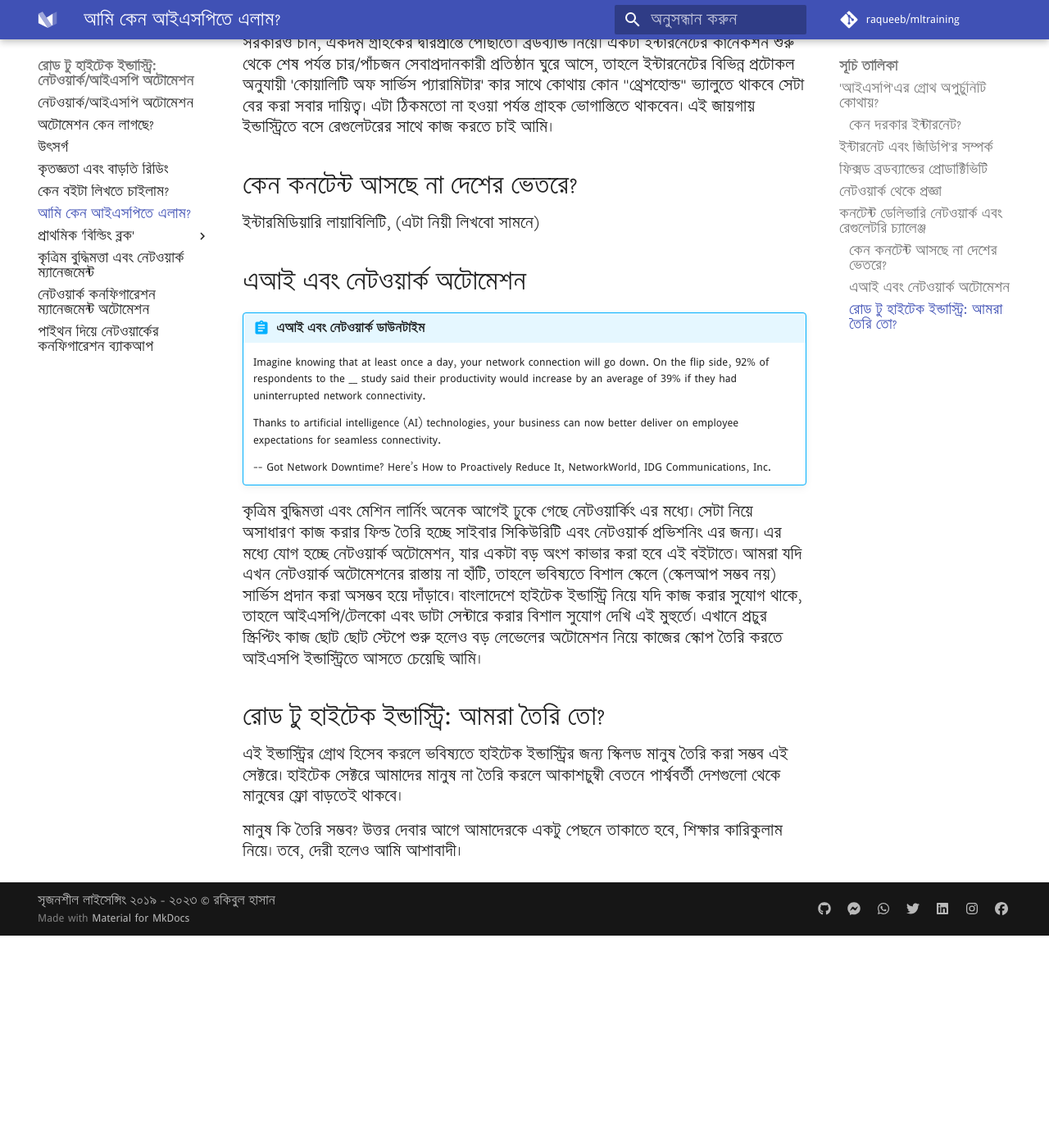
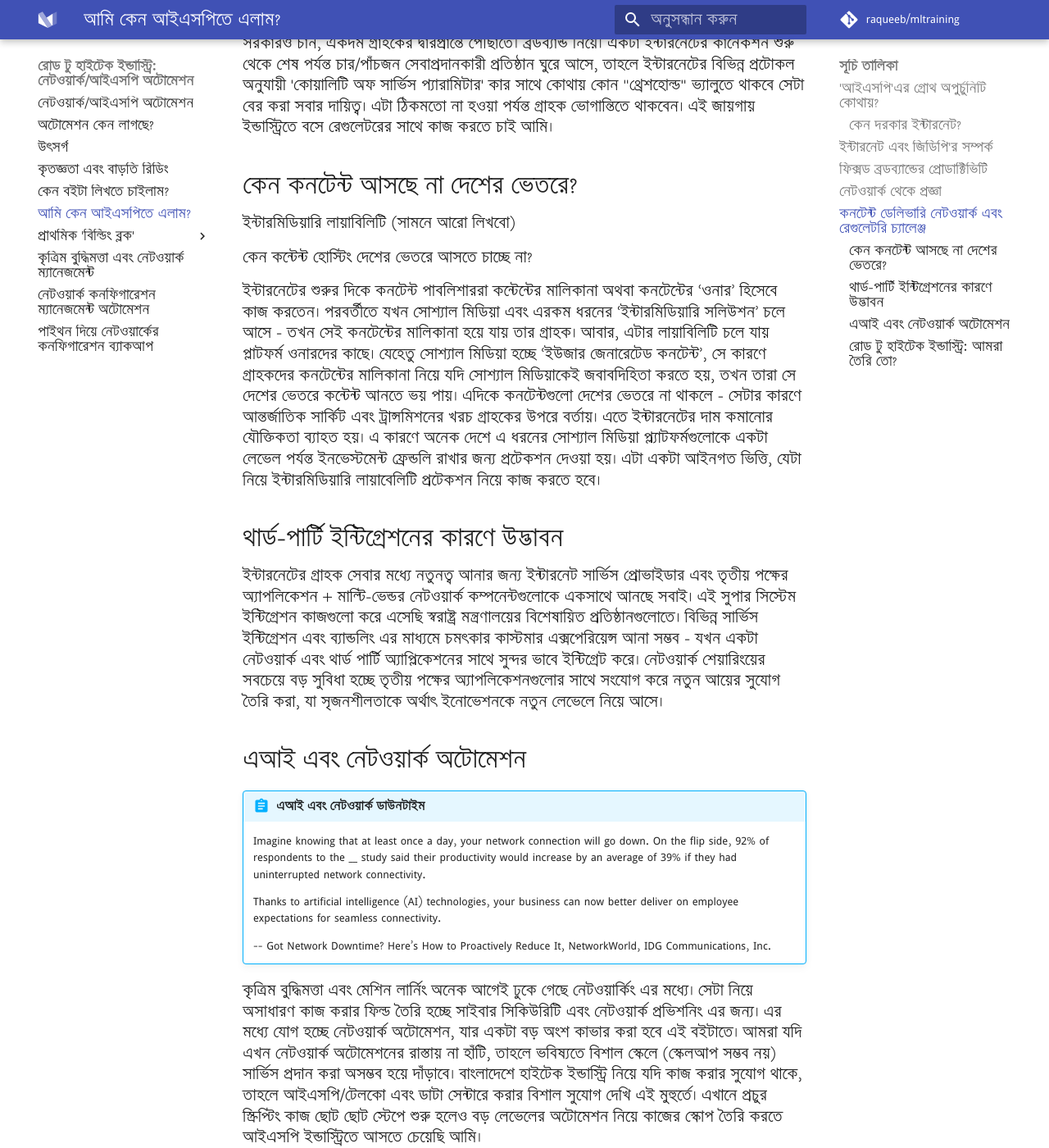
Before and after one commit to aiwithr/automation, an MkDocs documentation site: the page built from docs/whyisp.md, in a window 1280 px wide and 1400 px high, scrolled down 2767 px. Shown: the whole window at 82% size. Built offline with MkDocs 1.6.1 and Material for MkDocs 9.7.7, drawn with Linux system fonts in a browser that asks for light colours; some web fonts are replaced; comment, search, counter and statistics services are not loaded; before the commit the page ends 3908 px from its top, so only the background shows below that.

Commit message:
Github Actions commit from VScode

```diff
--- a/docs/whyisp.md
+++ b/docs/whyisp.md
@@ -55,7 +55,15 @@
 
 ## কেন কনটেন্ট আসছে না দেশের ভেতরে?
 
-ইন্টারমিডিয়ারি লায়াবিলিটি, (এটা নিয়ী লিখবো সামনে)
+ইন্টারমিডিয়ারি লায়াবিলিটি (সামনে আরো লিখবো)
+
+কেন কন্টেন্ট হোস্টিং দেশের ভেতরে আসতে চাচ্ছে না?
+
+ইন্টারনেটের শুরুর দিকে কনটেন্ট পাবলিশাররা কন্টেন্টের মালিকানা অথবা কনটেন্টের ‘ওনার’ হিসেবে কাজ করতেন।  পরবর্তীতে যখন সোশ্যাল মিডিয়া এবং এরকম ধরনের ‘ইন্টারমিডিয়ারি সলিউশন’ চলে আসে - তখন সেই কনটেন্টের মালিকানা হয়ে যায় তার গ্রাহক। আবার, এটার লায়াবিলিটি চলে যায় প্লাটফর্ম ওনারদের কাছে।  যেহেতু সোশ্যাল মিডিয়া হচ্ছে ‘ইউজার জেনারেটেড কনটেন্ট’, সে কারণে গ্রাহকদের কনটেন্টের মালিকানা নিয়ে যদি সোশ্যাল মিডিয়াকেই  জবাবদিহিতা করতে হয়,  তখন তারা সে দেশের ভেতরে কন্টেন্ট আনতে ভয় পায়। এদিকে কনটেন্টগুলো দেশের ভেতরে না থাকলে - সেটার কারণে আন্তর্জাতিক সার্কিট এবং ট্রান্সমিশনের খরচ গ্রাহকের উপরে বর্তায়। এতে ইন্টারনেটের দাম কমানোর যৌক্তিকতা ব্যাহত হয়। এ কারণে অনেক দেশে এ ধরনের সোশ্যাল মিডিয়া প্ল্যাটফর্মগুলোকে একটা লেভেল পর্যন্ত ইনভেস্টমেন্ট ফ্রেন্ডলি রাখার জন্য প্রটেকশন দেওয়া হয়।  এটা একটা আইনগত ভিত্তি, যেটা নিয়ে ইন্টারমিডিয়ারি লায়াবেলিটি প্রটেকশন নিয়ে কাজ করতে হবে।
+
+## থার্ড-পার্টি ইন্টিগ্রেশনের কারণে উদ্ভাবন
+
+ইন্টারনেটের গ্রাহক সেবার মধ্যে নতুনত্ব আনার জন্য ইন্টারনেট সার্ভিস প্রোভাইডার এবং তৃতীয় পক্ষের অ্যাপলিকেশন + মাল্টি-ভেন্ডর নেটওয়ার্ক কম্পনেন্টগুলোকে একসাথে আনছে সবাই। এই সুপার সিস্টেম ইন্টিগ্রেশন কাজগুলো করে এসেছি স্বরাষ্ট্র মন্ত্রণালয়ের বিশেষায়িত প্রতিষ্ঠানগুলোতে। বিভিন্ন সার্ভিস ইন্টিগ্রেশন এবং ব্যান্ডলিং এর মাধ্যমে চমৎকার কাস্টমার এক্সপেরিয়েন্স আনা সম্ভব - যখন একটা নেটওয়ার্ক এবং থার্ড পার্টি অ্যাপ্লিকেশনের সাথে সুন্দর ভাবে ইন্টিগ্রেট করে। নেটওয়ার্ক শেয়ারিংয়ের সবচেয়ে বড় সুবিধা হচ্ছে তৃতীয় পক্ষের অ্যাপলিকেশনগুলোর সাথে সংযোগ করে নতুন আয়ের সুযোগ তৈরি করা, যা সৃজনশীলতাকে অর্থাৎ ইনোভেশনকে নতুন লেভেলে নিয়ে আসে।
 
 ## এআই এবং নেটওয়ার্ক অটোমেশন
 
```
